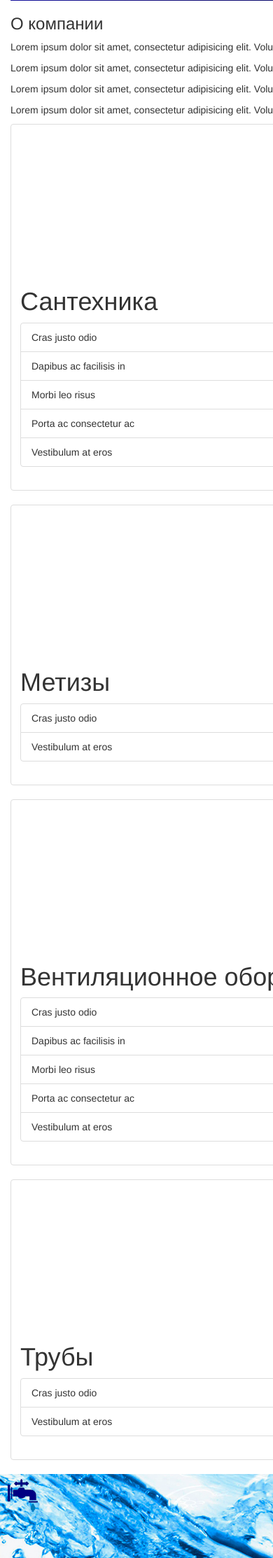
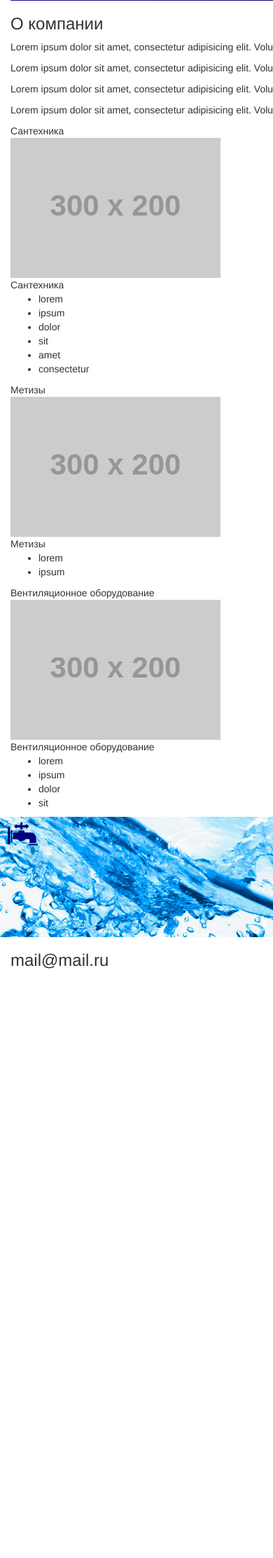
Before and after one commit to LiJanet/gmk, a web app: file src/index.html in a window 390 px wide; the page is wider, and only the part inside the window is pictured. Shown: the part 865-3091 px from the top of that part at 70% size. After the commit the page ends 2249 px from the top of that part, so only its background shows below. Run offline with its HTML, style and script files only (its server is not run), Linux system fonts and the light colour scheme; grey boxes labelled with a size stand in for pictures from a placeholder-image service; some libraries are stand-ins or nearby versions.

Commit message:
сверстана отдельная секция на странице

```diff
--- a/src/index.html
+++ b/src/index.html
@@ -21,7 +21,6 @@
                     </div>
                     <nav class="navbar navbar-default">
                         <div class="container-fluid">
-                            <!-- Brand and toggle get grouped for better mobile display -->
                             <div class="navbar-header">
                                 <div class="logo-xs">
                                     <a class="head" href="index.html"><img class="logo" src="img/logo2.png" alt="ГидроМонтажКомплект" /></a>
@@ -36,14 +35,14 @@
                             <div class="collapse navbar-collapse" id="navbar-collapse">
                                 <ul class="nav navbar-nav">
                                     <li class="active"><a>Мы продаём <span class="sr-only">(текущая страница)</span></a></li>
-                                    <li><a href="service.html">Мы делаем</a></li>
-                                    <li><a href="contacts.html">Контакты</a></li>
+                                    <li><a href="/service.html">Мы делаем</a></li>
+                                    <li><a href="/contacts.html">Контакты</a></li>
                                 </ul>
                             </div>
                         </div>
                     </nav>
                 </div>
-                <div id="banner-head" class="banner-head"><img src="img/banner.jpg "></div>
+                <div id="banner-head" class="banner-head"><img src="img/banner.jpg"></div>
                 <div id="content" class="container">
                     <div class="row info-preview-row">
                         <div class="row-same-height">
@@ -59,64 +58,61 @@
                             </div>
                         </div>
                     </div>
-                    <div class="row ">
-                        <section class="col-xs-12 col-sm-6 product-section ">
-                            <div class="thumbnail ">
-                                <img class="product-image " src="http://placehold.it/600x200 " alt="Сантехника " />
-                                <div class="caption ">
-                                    <h1>Сантехника</h1>
-                                    <ul class="list-group ">
-                                        <li class="list-group-item ">Cras justo odio</li>
-                                        <li class="list-group-item ">Dapibus ac facilisis in</li>
-                                        <li class="list-group-item ">Morbi leo risus</li>
-                                        <li class="list-group-item ">Porta ac consectetur ac</li>
-                                        <li class="list-group-item ">Vestibulum at eros</li>
+
+                    <section class="product-section">
+                        <div class="product-caption product-caption-xs">Сантехника</div>
+                        <div class="product-wrap">
+                          <div class="product-image">
+                              <img src="http://placehold.it/300x200" alt="Сантехника" />
+                          </div>
+                          <div class="product-caption product-caption-sm">Сантехника</div>
+                          <div class="product-content">
+                              <ul>
+                                  <li>lorem</li>
+                                  <li>ipsum</li>
+                                  <li>dolor</li>
+                                  <li>sit</li>
+                                  <li>amet</li>
+                                  <li>consectetur</li>
                               </ul>
                           </div>
                         </div>
                     </section>
-                        <section class="col-xs-12 col-sm-6 product-section ">
-                            <div class="thumbnail ">
-                                <img class="product-image " src="http://placehold.it/600x200 " alt="Сантехника " />
-                                <div class="caption ">
-                                    <h1>Метизы</h1>
-                                    <ul class="list-group ">
-                                        <li class="list-group-item ">Cras justo odio</li>
-                                        <li class="list-group-item ">Vestibulum at eros</li>
+
+                    <section class="product-section">
+                        <div class="product-caption product-caption-xs">Метизы</div>
+                        <div class="product-wrap">
+                          <div class="product-image">
+                              <img src="http://placehold.it/300x200" alt="Метизы" />
+                          </div>
+                          <div class="product-caption product-caption-sm">Метизы</div>
+                          <div class="product-content">
+                              <ul>
+                                  <li>lorem</li>
+                                  <li>ipsum</li>
                               </ul>
                           </div>
                         </div>
                     </section>
+
+                    <section class="product-section">
+                        <div class="product-caption product-caption-xs">Вентиляционное оборудование</div>
+                        <div class="product-wrap">
+                          <div class="product-image">
+                              <img src="http://placehold.it/300x200" alt="Вентиляционное оборудование" />
                           </div>
-                    <div class="row ">
-                        <section class="col-xs-12 col-sm-6 product-section ">
-                            <div class="thumbnail ">
-                                <img class="product-image " src="http://placehold.it/600x200 " alt="Сантехника " />
-                                <div class="caption ">
-                                    <h1>Вентиляционное оборудование</h1>
-                                    <ul class="list-group ">
-                                        <li class="list-group-item ">Cras justo odio</li>
-                                        <li class="list-group-item ">Dapibus ac facilisis in</li>
-                                        <li class="list-group-item ">Morbi leo risus</li>
-                                        <li class="list-group-item ">Porta ac consectetur ac</li>
-                                        <li class="list-group-item ">Vestibulum at eros</li>
+                          <div class="product-caption product-caption-sm">Вентиляционное оборудование</div>
+                          <div class="product-content">
+                              <ul>
+                                  <li>lorem</li>
+                                  <li>ipsum</li>
+                                  <li>dolor</li>
+                                  <li>sit</li>
                               </ul>
                           </div>
                         </div>
                     </section>
-                        <section class="col-xs-12 col-sm-6 product-section ">
-                            <div class="thumbnail ">
-                                <img class="product-image " src="http://placehold.it/600x200 " alt="Сантехника " />
-                                <div class="caption ">
-                                    <h1>Трубы</h1>
-                                    <ul class="list-group ">
-                                        <li class="list-group-item ">Cras justo odio</li>
-                                        <li class="list-group-item ">Vestibulum at eros</li>
-                                    </ul>
-                                </div>
-                            </div>
-                        </section>
-                    </div>
+
                 </div>
                 <div class="banner-content">
                   <img src="img/banner.footer.jpg ">
```
Also changed, not shown: src/css/product-section.scss (+61 -20 lines). Lines whose indentation alone changed are shown as unchanged.
